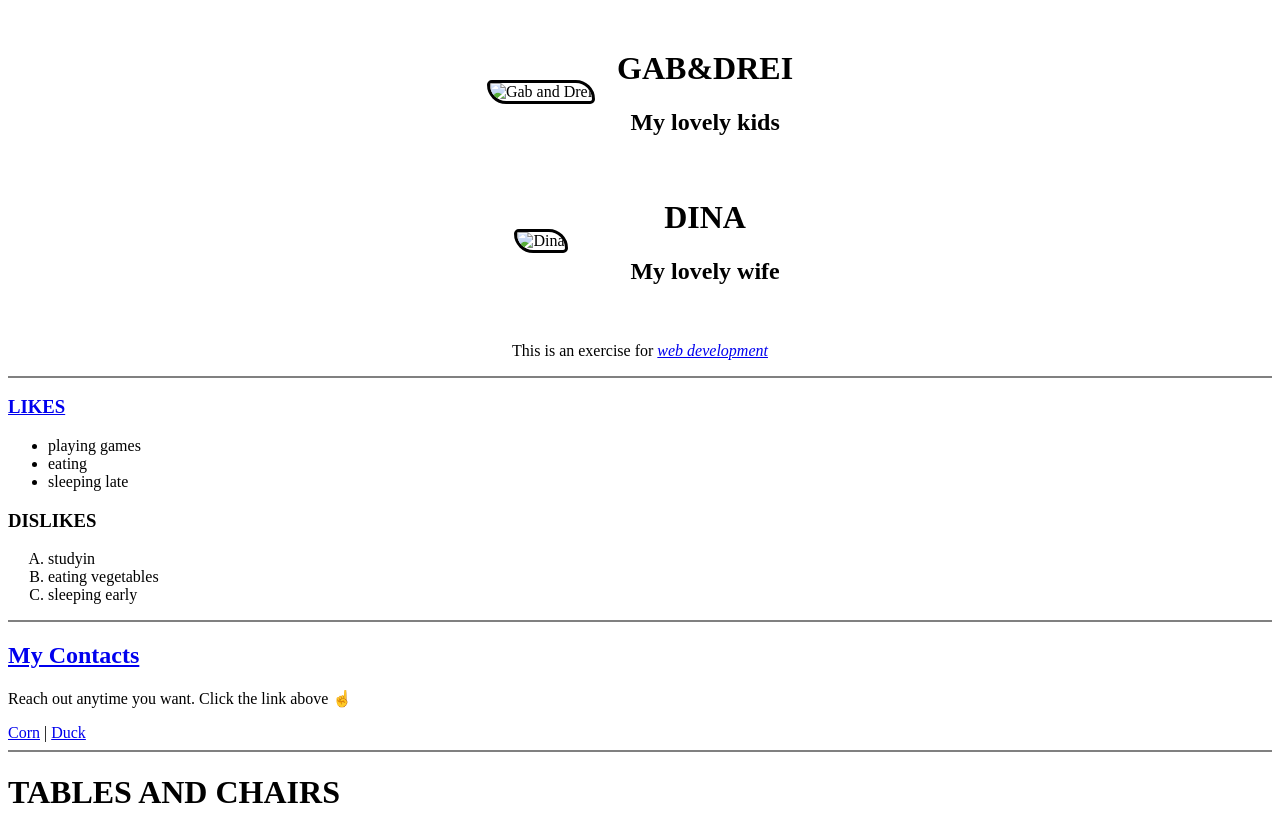
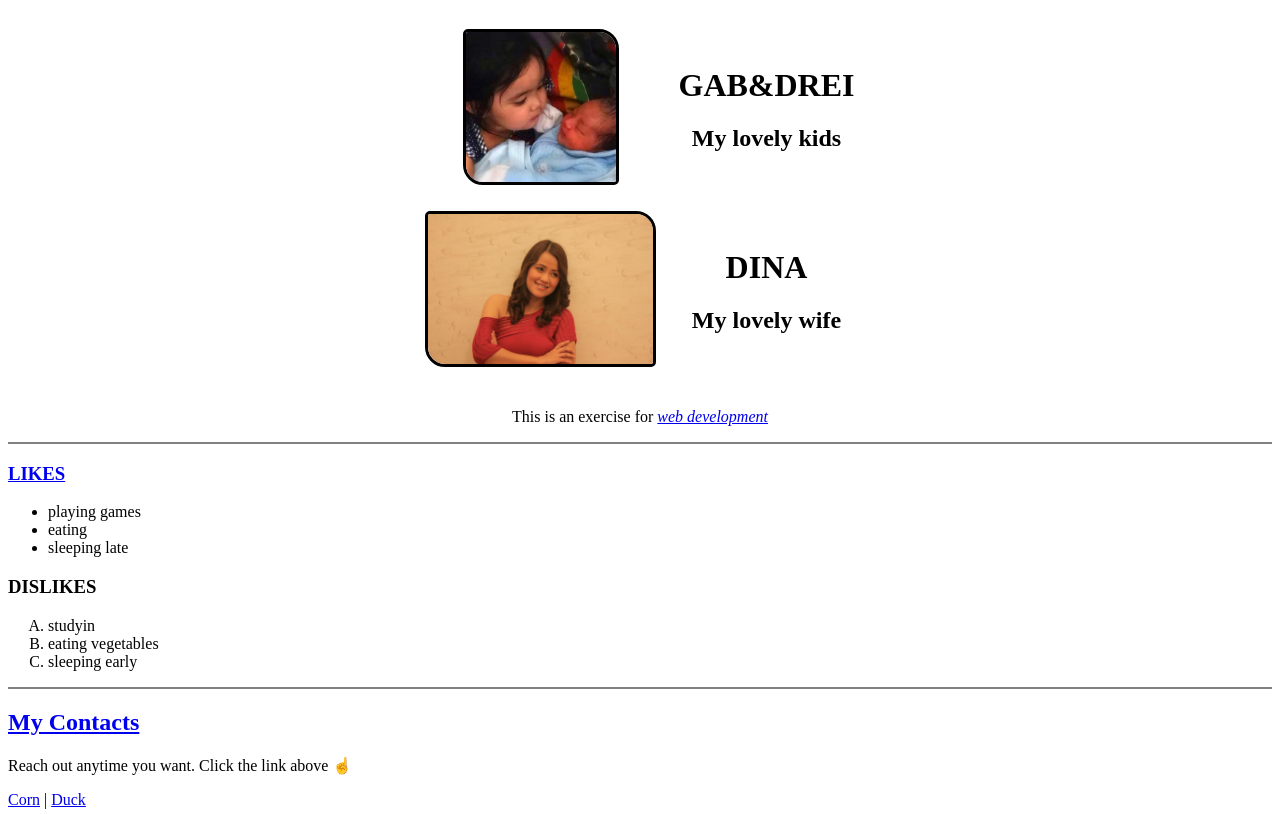
Before and after one commit to SooperScooter/tester, a plain HTML site: page index.html in a window 1280 px wide. Shown: the top 814 px of the page. Drawn offline with Linux system fonts and the light colour scheme.

Commit message:
Update index.html

```diff
--- a/index.html
+++ b/index.html
@@ -8,11 +8,11 @@
     <center>
       <table cellspacing="20">
         <tr>
-          <td style="text-align: center;"><img src="Images/Gab&Drei.jpg" width="auto" height="150" alt="Gab and Drei" style="border-style:solid; border-radius: 5px 20px;"/></td>
+          <td style="text-align: center;"><img src="Gab&Drei.jpg" width="auto" height="150" alt="Gab and Drei" style="border-style:solid; border-radius: 5px 20px;"/></td>
           <td style="text-align: center;"><h1><strong>GAB&DREI</strong></h1><h2>My lovely kids</h2></td>
         </tr>
         <tr>
-          <td style="text-align: center;"><img src="Images/Dina.jpg" width="auto" height="150" alt="Dina" style="border-style:solid; border-radius: 5px 20px;"/></td>
+          <td style="text-align: center;"><img src="Dina.jpg" width="auto" height="150" alt="Dina" style="border-style:solid; border-radius: 5px 20px;"/></td>
           <td style="text-align: center;"><h1><strong>DINA</strong><h2>My lovely wife</h2></h1></td>
         </tr>
       </table>
```
